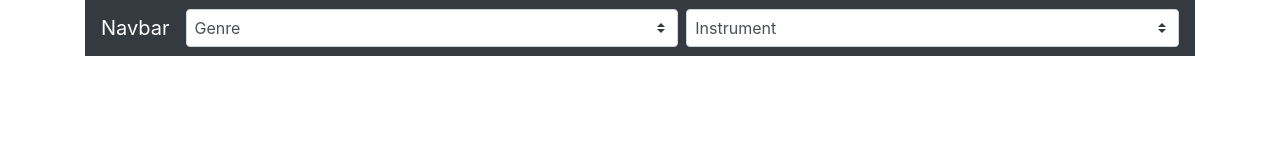
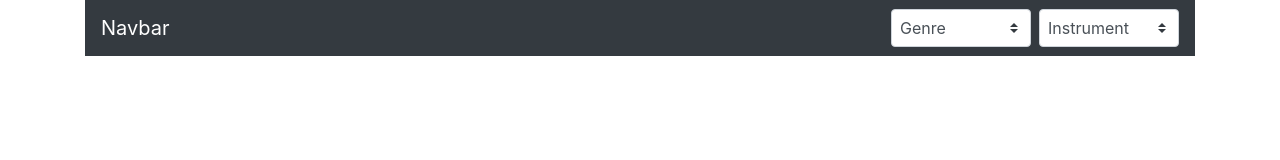
Before and after one commit to adgrossm/Project_2, a website: page public/members.html in a window 1280 px wide. Drawn offline with nearby package versions, Linux system fonts and the light colour scheme.

Commit message:
updated style.css

```diff
--- a/public/stylesheets/style.css
+++ b/public/stylesheets/style.css
@@ -12,13 +12,7 @@ h1 {
   width: 200px;
   font-family: Verdana, Geneva, Tahoma, sans-serif;
 }
-/* #granim-canvas {
-  position: absolute;
-  display: block;
-  width: 100%;
-  height: 100%;
-  top: 0;
-  right: 0;
-  bottom: 0;
-  left: 0;
-}  */
+
+.custom-select {
+  width: 140px;
+}
```
